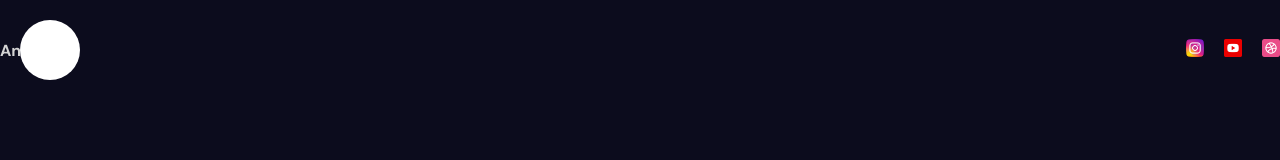
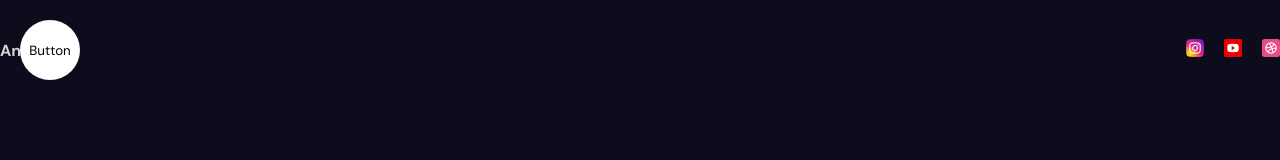
Before and after one commit to anirudhvyas26/Portfolio, a React (Vite) app in the folder animated-portfolio/: page / in a window 1280 px wide. Shown: the top 160 px of the page. Built offline with nearby package versions, Linux system fonts and the light colour scheme.

Commit message:
big error

```diff
--- a/animated-portfolio/src/components/navbar/sidebar/Sidebar.jsx
+++ b/animated-portfolio/src/components/navbar/sidebar/Sidebar.jsx
@@ -1,5 +1,5 @@
 import "./sidebar.scss";
-import ToggleButton from "./toggleButton/toggleButton";
+import ToggleButton from "./toggleButton/ToggleButton";
 import Links from "./links/Links";
 import { useState } from "react";
 import { delay, motion } from "framer-motion";
@@ -7,8 +7,8 @@ const Sidebar = () => {
   const [open, setOpen] = useState(false);
   const variants = {
     open: {
-      clipPath:"circle(1200px at 50px 50px)",
-      transition:{
+      clipPath: "circle(1200px at 50px 50px)",
+      transition: {
         type: "spring",
         stiffness: 20,
       },
@@ -26,9 +26,9 @@ const Sidebar = () => {
   return (
     <motion.div className="sidebar" animate={open ? "open" : "closed"}>
       <motion.div className="bg" variants={variants}>
-      < Links />
+        <ToggleButton setOpen={setOpen} />
+        <Links />
       </motion.div>
-      <ToggleButton setopen={setOpen} />
     </motion.div>
   );
 };
```
